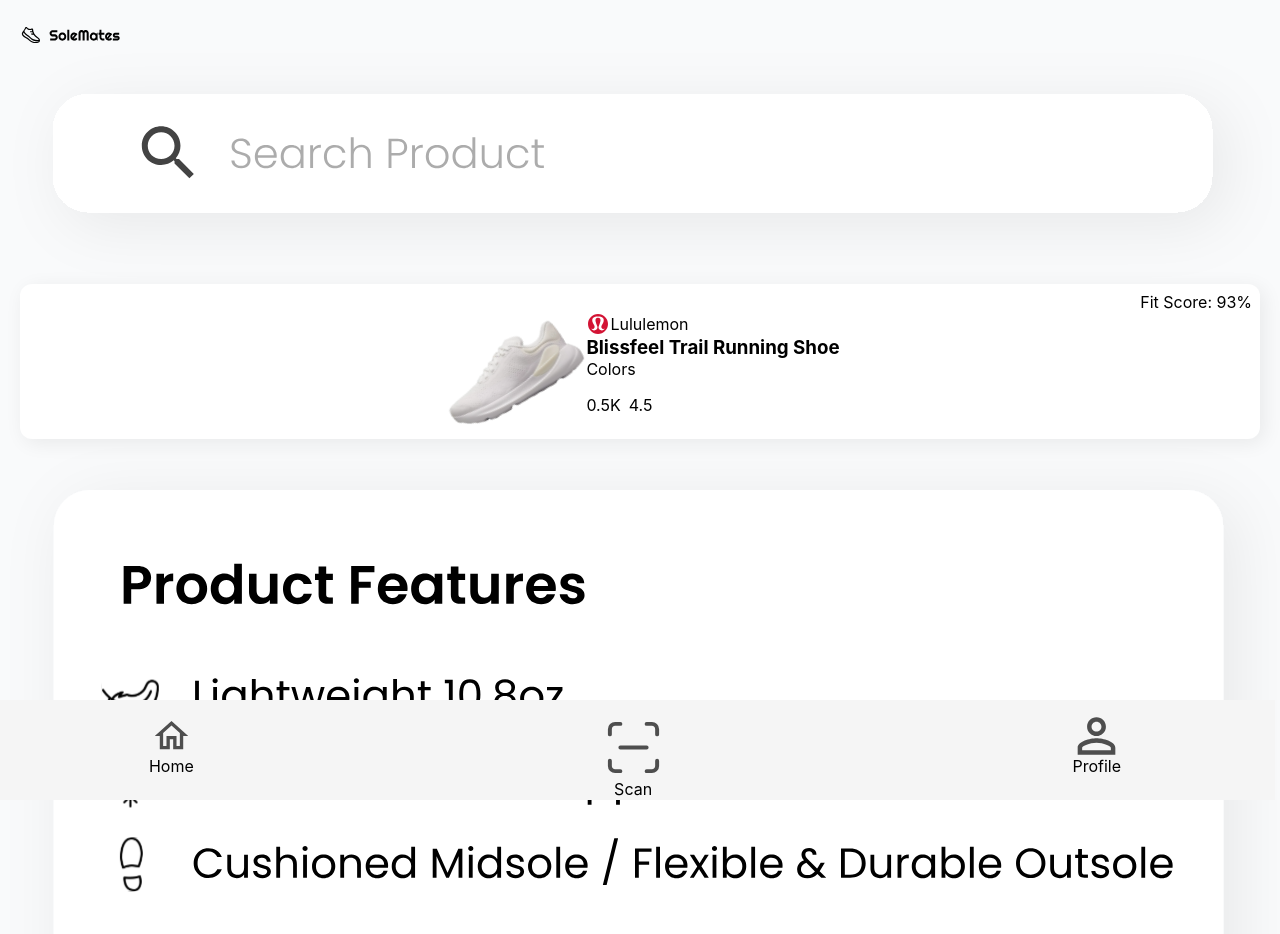
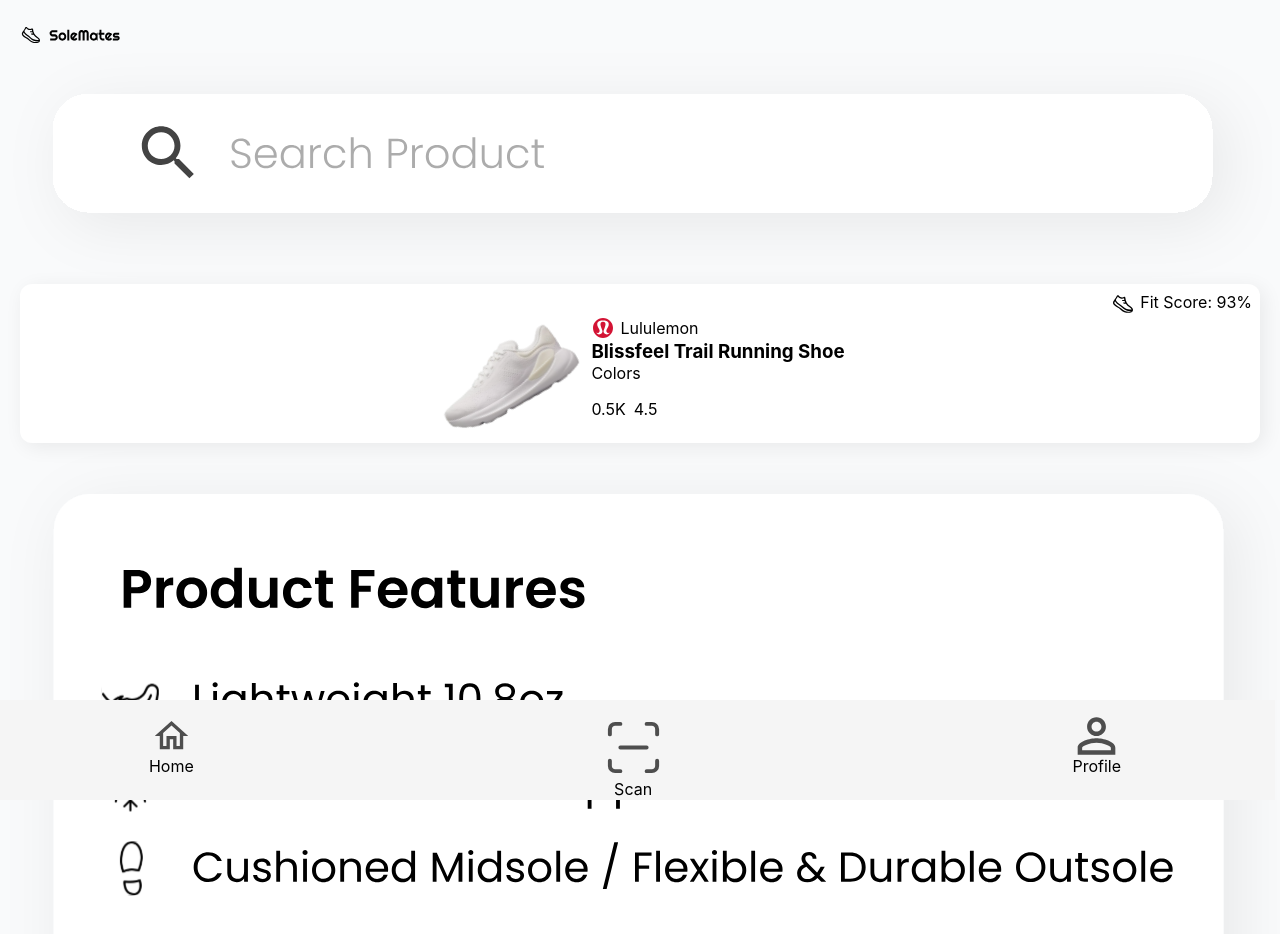
Before and after one commit to genesis-boop/solemates-industry-project, a React (Create React App) app: page /product in a window 1280 px wide. Shown: the top 934 px of the page. Built offline with nearby package versions, Linux system fonts and the light colour scheme.

Commit message:
fix components

```diff
--- a/src/components/ProductCard/ProductCard.jsx
+++ b/src/components/ProductCard/ProductCard.jsx
@@ -1,10 +1,14 @@
 import "./ProductCard.scss";
 import MainShoe from "../../assets/images/Product_Community/Blissfeel_White.svg";
 import LuluLogo from "../../assets/icons/ShoeBrandIcons/Icon_Lululemon.svg";
+import shoeIcon from "../../assets/icons/MainProductFrame_Icons/Icon_Shoe.svg";
 function ProductCard() {
   return (
     <div className="product-card">
-      <p className="product-card__score">Fit Score: 93%</p>
+      <div className="product-card__fit">
+        <img src={shoeIcon} alt="" />
+        <p className="product-card__score">Fit Score: 93%</p>
+      </div>
       <div className="product-card__main">
         <img src={MainShoe} alt="shoe" />
         <div className="product-card__info">
--- a/src/components/ProductCard/ProductCard.scss
+++ b/src/components/ProductCard/ProductCard.scss
@@ -8,9 +8,16 @@
     border-radius: 12px;
     padding: 8px;
 
+    &__fit {
+        display: flex;
+        flex-direction: row;
+        justify-content: flex-end;
+        margin-left: auto;
+        gap: 5px;
+    }
+
     &__score {
         display: flex;
-        justify-content: flex-end;
         margin: 0;
         margin-left: auto;
     }
@@ -18,6 +25,7 @@
     &__brand {
         display: flex;
         align-items: center;
+        gap: 5px;
     }
 
     &__main {
@@ -28,6 +36,7 @@
         display: flex;
         flex-direction: column;
         align-items: flex-start;
+        margin-left: 10px;
     }
 
     &__logo {
--- a/src/components/SimiliarItems/SimiliarItems.jsx
+++ b/src/components/SimiliarItems/SimiliarItems.jsx
@@ -1,4 +1,4 @@
-import shoesImg from "../../assets/images/Product_Community/Similar-Items/similiar.svg"
+import shoesImg from "../../assets/images/Product_Community/Similar-Items/Similiar.svg"
 import "./SimiliarItems.scss"
 
 function SimiliarItems () {
```
